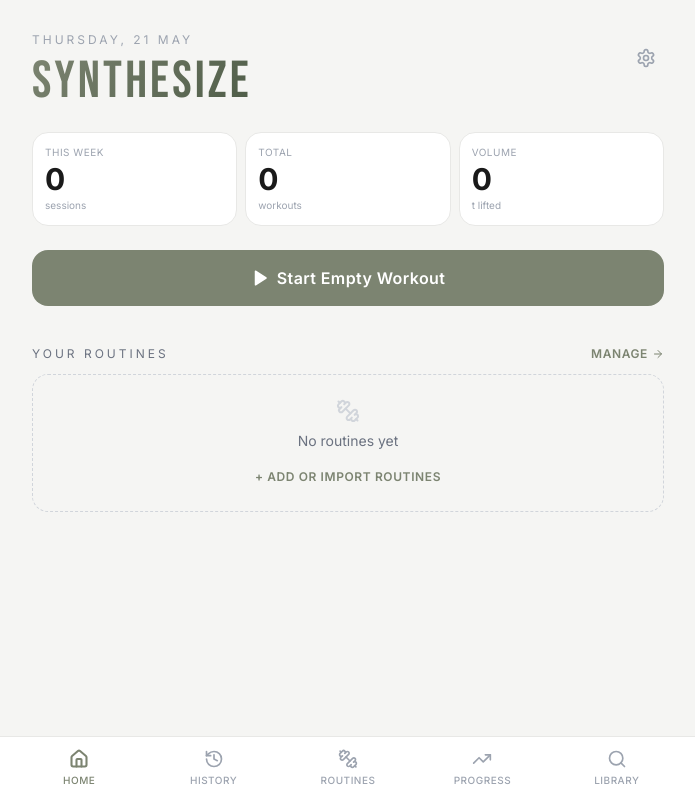
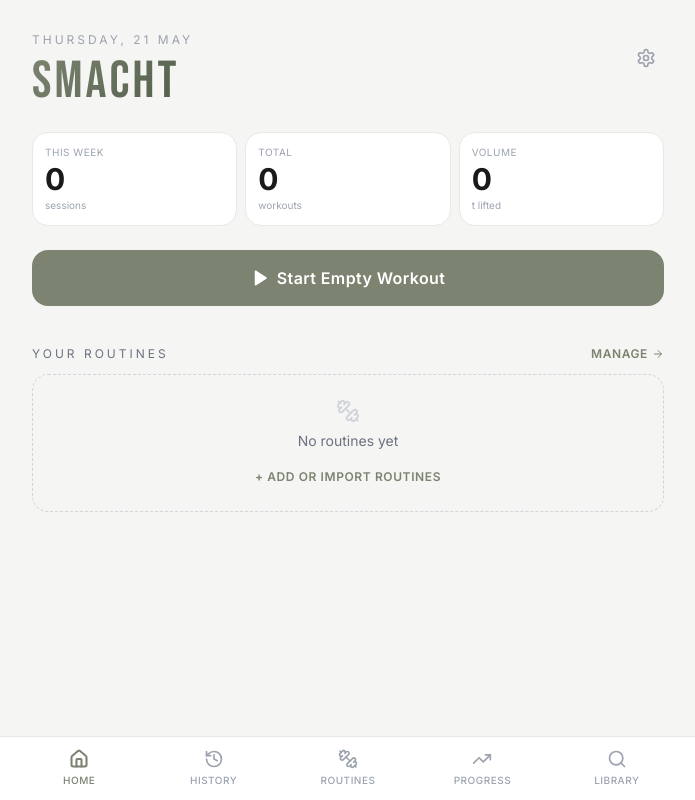
Before and after one commit to rafferj-afk/smacht, a React (Vite) app: page / in a window 1280 px wide. Shown: the whole page, without its empty margins (292-987 px from the left). Built offline with nearby package versions, Linux system fonts and the light colour scheme.

Commit message:
test auto-deploy from smacht repo

```diff
--- a/index.html
+++ b/index.html
@@ -3,7 +3,7 @@
   <head>
     <meta charset="UTF-8" />
     <meta name="viewport" content="width=device-width, initial-scale=1.0" />
-    <title>Synthesize</title>
+    <title>Smacht</title>
   </head>
   <body>
     <div id="root"></div>
--- a/src/App.jsx
+++ b/src/App.jsx
@@ -411,7 +411,7 @@ export default function App() {
       const lastFired = await storage.get('gym:lastNotified', null);
       if (lastFired === todayKey) return;
 
-      const ok = fireNotification('Iron Log', `Today's session: ${matched.name}`);
+      const ok = fireNotification('Smacht', `Today's session: ${matched.name}`);
       if (ok) await storage.set('gym:lastNotified', todayKey);
     };
 
@@ -614,7 +614,7 @@ function HomeTab({ workouts, routines, exercises, settings, setSettings, onStart
           <div className="text-xs uppercase tracking-[0.25em] mb-2" style={{ color: C.textMuted }}>
             {new Date().toLocaleDateString('en-IE', { weekday: 'long', day: 'numeric', month: 'long' })}
           </div>
-          <h1 className="app-title">Synthesize</h1>
+          <h1 className="app-title">Smacht</h1>
         </div>
         <button onClick={onOpenSettings} className="p-2 mt-2" style={{ color: C.textMuted }}>
           <Settings size={20} />
@@ -1808,7 +1808,7 @@ function ImportRoutineModal({ onClose, onImport, exercises }) {
     <Modal onClose={onClose}>
       <div className="p-6">
         <h3 className="text-2xl font-bold mb-2" style={{ color: C.textPrimary }}>Import Routine</h3>
-        <p className="text-xs mb-4" style={{ color: C.textSecondary }}>Paste a routine JSON (from another Iron Log user's Share button).</p>
+        <p className="text-xs mb-4" style={{ color: C.textSecondary }}>Paste a routine JSON (from another Smacht user's Share button).</p>
         <textarea value={json} onChange={(e) => { setJson(e.target.value); setError(''); }}
           placeholder={`{\n  "name": "Push Day",\n  "scheduledDays": [0, 2, 4],\n  "exercises": [\n    { "exerciseId": "ex_bench", "workingSets": 3, "repRange": "6-8" }\n  ]\n}`}
           className="w-full rounded-xl py-3 px-3 mono text-xs outline-none h-40 resize-none"
@@ -1988,7 +1988,7 @@ function SettingsModal({ settings, setSettings, workouts, routines, exercises, s
     const blob = new Blob([JSON.stringify(backup, null, 2)], { type: 'application/json' });
     const url = URL.createObjectURL(blob);
     const a = document.createElement('a');
-    a.href = url; a.download = `iron-log-backup-${new Date().toISOString().slice(0, 10)}.json`;
+    a.href = url; a.download = `smacht-backup-${new Date().toISOString().slice(0, 10)}.json`;
     a.click(); URL.revokeObjectURL(url);
   };
 
@@ -2001,7 +2001,7 @@ function SettingsModal({ settings, setSettings, workouts, routines, exercises, s
     const blob = new Blob([csv], { type: 'text/csv' });
     const url = URL.createObjectURL(blob);
     const a = document.createElement('a');
-    a.href = url; a.download = `iron-log-workouts-${new Date().toISOString().slice(0, 10)}.csv`;
+    a.href = url; a.download = `smacht-workouts-${new Date().toISOString().slice(0, 10)}.csv`;
     a.click(); URL.revokeObjectURL(url);
   };
 
```
